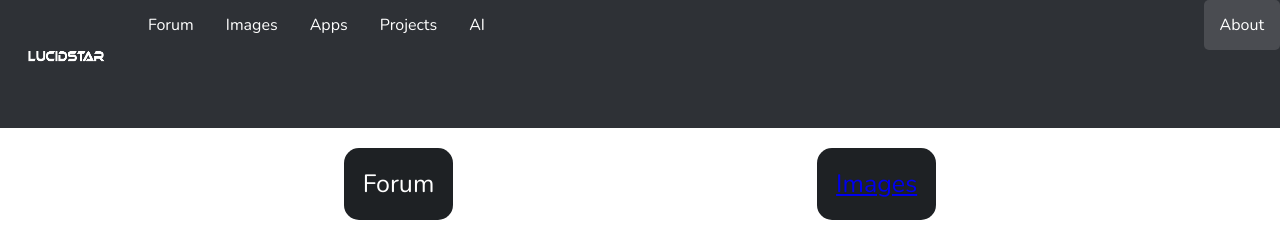
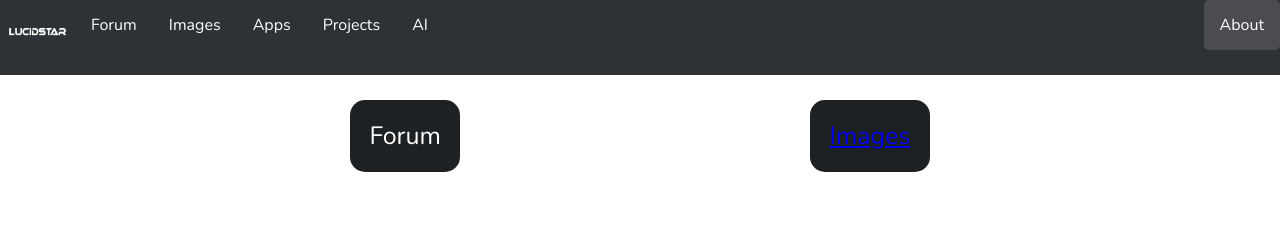
Before and after one commit to Lucidtraveler/Code, a plain HTML site: page index.html in a window 1280 px wide. Shown: the top 235 px of the page. Drawn offline with nearby package versions, Linux system fonts and the light colour scheme.

Commit message:
fixed the position of the task bar and styles

```diff
--- a/index.html
+++ b/index.html
@@ -27,12 +27,12 @@
 	<body>
 		<ul>
 			<li>
-				<a href="https://youtu.be/s9oQRKsROF8"
+				<a style="padding: 0px" href="https://youtu.be/s9oQRKsROF8"
 					><img
 						src="images/LucidstarMain.png"
 						alt="Main"
-						width="100"
-						height="100"
+						width="75"
+						height="75"
 					/>
 				</a>
 			</li>
--- a/styles/index.css
+++ b/styles/index.css
@@ -28,6 +28,9 @@ p {
 }
 
 ul {
+	position: fixed;
+  	top: 0;
+  	width: 100%;
 	list-style-type: none;
 	margin: 0;
 	padding: 0;
@@ -73,7 +76,8 @@ ul {
 	color: #fff;
 	background-color: #1e2124;
 
-	margin: 20px;
+	margin-top: 100px;
+	margin-bottom: 50px;
 	padding: 19px;
 
 	user-select: none;
```
